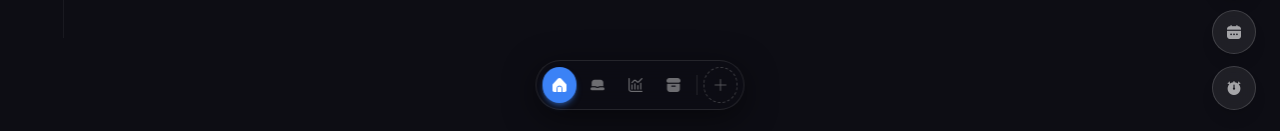
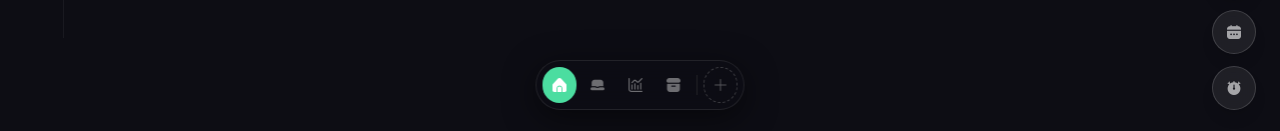
Before and after one commit to ishankumax/ProdOS, a Next.js app: page / in a window 1280 px wide. Shown: the part 666-797 px from the top of the page. Built offline with nearby package versions, Linux system fonts and the light colour scheme.

Commit message:
refactor(BottomNavbar): migrate to global theme tokens

```diff
--- a/components/layout/BottomNavbar.tsx
+++ b/components/layout/BottomNavbar.tsx
@@ -1,4 +1,6 @@
 "use client";
+
+import { ICONS, WORKSPACE_ICONS } from "@/lib/theme";
 
 export type WorkspaceType = "Personal Life" | "Skill Check" | "InTheBox" | "Financial Dashboard";
 
@@ -8,15 +10,15 @@ interface BottomNavbarProps {
 }
 
 const WORKSPACES: { name: WorkspaceType; iconClass: string }[] = [
-  { name: "Personal Life", iconClass: "fi fi-sr-home" },
-  { name: "Skill Check", iconClass: "fi fi-sr-laptop" },
-  { name: "Financial Dashboard", iconClass: "fi fi-sr-chart-histogram" },
-  { name: "InTheBox", iconClass: "fi fi-sr-box" },
+  { name: "Personal Life",       iconClass: WORKSPACE_ICONS["Personal Life"]       },
+  { name: "Skill Check",         iconClass: WORKSPACE_ICONS["Skill Check"]         },
+  { name: "Financial Dashboard", iconClass: WORKSPACE_ICONS["Financial Dashboard"] },
+  { name: "InTheBox",            iconClass: WORKSPACE_ICONS["InTheBox"]            },
 ];
 
 export default function BottomNavbar({ activeWorkspace, onWorkspaceChange }: BottomNavbarProps) {
   return (
-    <div className="group flex items-center gap-1 p-1.5 bg-[#0d0d14]/85 border border-white/10 rounded-full backdrop-blur-lg shadow-[0_8px_32px_rgba(0,0,0,0.5)] transition-all duration-300">
+    <div className="group flex items-center gap-1 p-1.5 bg-[#0d0d14]/85 border border-white/[0.09] rounded-full backdrop-blur-lg shadow-[0_8px_32px_rgba(0,0,0,0.5)] transition-all duration-300">
       {WORKSPACES.map((ws) => {
         const isActive = activeWorkspace === ws.name;
         return (
@@ -26,17 +28,12 @@ export default function BottomNavbar({ activeWorkspace, onWorkspaceChange }: Bot
             title={ws.name}
             className={`flex items-center gap-0 group-hover:gap-2 h-9 rounded-full px-2.5 transition-all duration-300 ease-in-out overflow-hidden ${
               isActive
-                ? "bg-blue-500 text-white shadow-md shadow-blue-500/40"
-                : "text-white/40 hover:text-white hover:bg-white/8"
+                ? "bg-brand-500 text-white shadow-md shadow-[var(--accent-shadow)]"
+                : "text-white/40 hover:text-white hover:bg-white/[0.08]"
             }`}
           >
-            {/* Icon — always visible */}
-            <i className={`${ws.iconClass} text-sm flex items-center flex-shrink-0`}></i>
-
-            {/* Label — hidden by max-width clipping, expands on group hover */}
-            <span
-              className="text-xs font-medium whitespace-nowrap overflow-hidden max-w-0 group-hover:max-w-[120px] opacity-0 group-hover:opacity-100 transition-all duration-300 ease-in-out"
-            >
+            <i className={`${ws.iconClass} text-sm flex items-center flex-shrink-0`} />
+            <span className="text-xs font-medium whitespace-nowrap overflow-hidden max-w-0 group-hover:max-w-[120px] opacity-0 group-hover:opacity-100 transition-all duration-300 ease-in-out">
               {ws.name}
             </span>
           </button>
@@ -44,14 +41,14 @@ export default function BottomNavbar({ activeWorkspace, onWorkspaceChange }: Bot
       })}
 
       {/* Divider */}
-      <div className="w-px h-5 bg-white/10 mx-0.5 flex-shrink-0" />
+      <div className="w-px h-5 bg-white/[0.09] mx-0.5 flex-shrink-0" />
 
       {/* New Workspace */}
       <button
         title="New Workspace"
         className="flex items-center gap-0 group-hover:gap-2 h-9 rounded-full px-2.5 border border-dashed border-white/20 text-white/30 hover:text-white hover:border-white/40 hover:bg-white/5 transition-all duration-300 ease-in-out overflow-hidden"
       >
-        <i className="fi fi-sr-plus flex items-center text-xs flex-shrink-0"></i>
+        <i className={`${ICONS.add} flex items-center text-xs flex-shrink-0`} />
         <span className="text-xs font-medium whitespace-nowrap overflow-hidden max-w-0 group-hover:max-w-[48px] opacity-0 group-hover:opacity-100 transition-all duration-300 ease-in-out">
           New
         </span>
```
